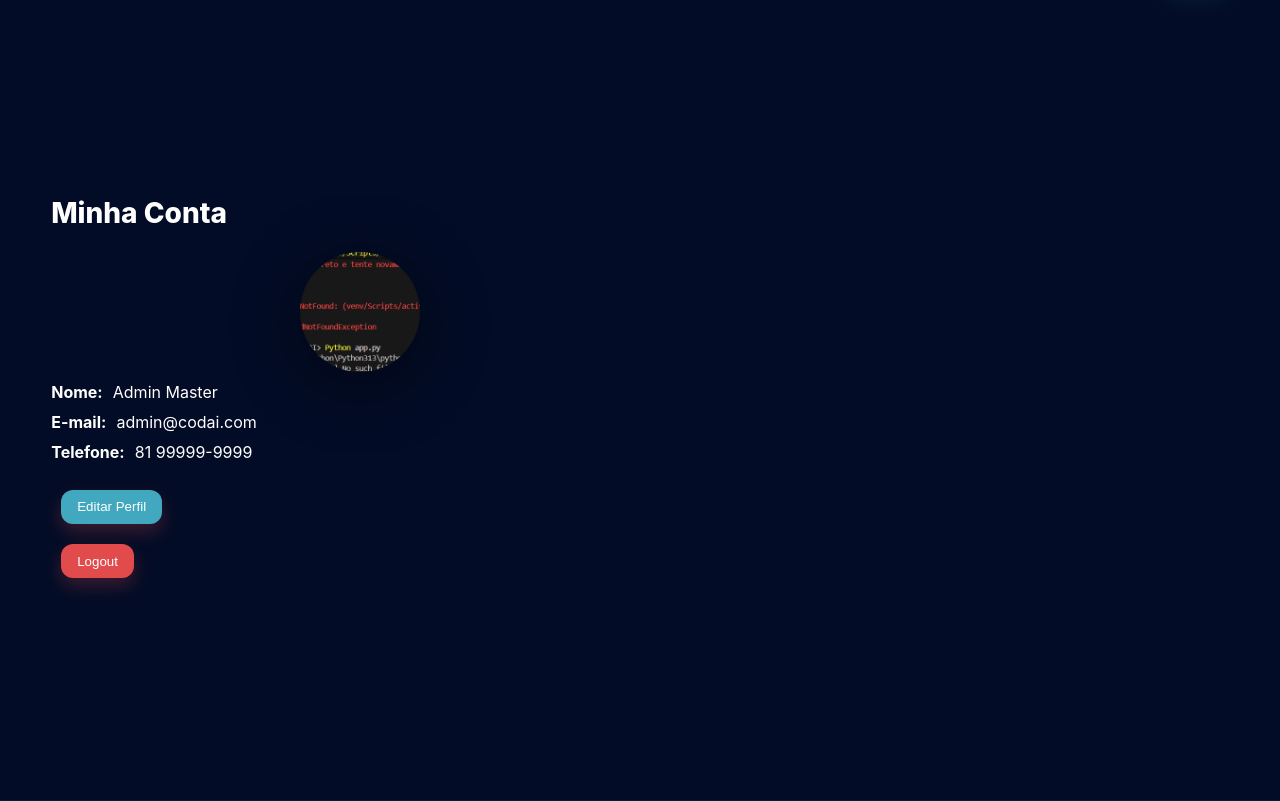
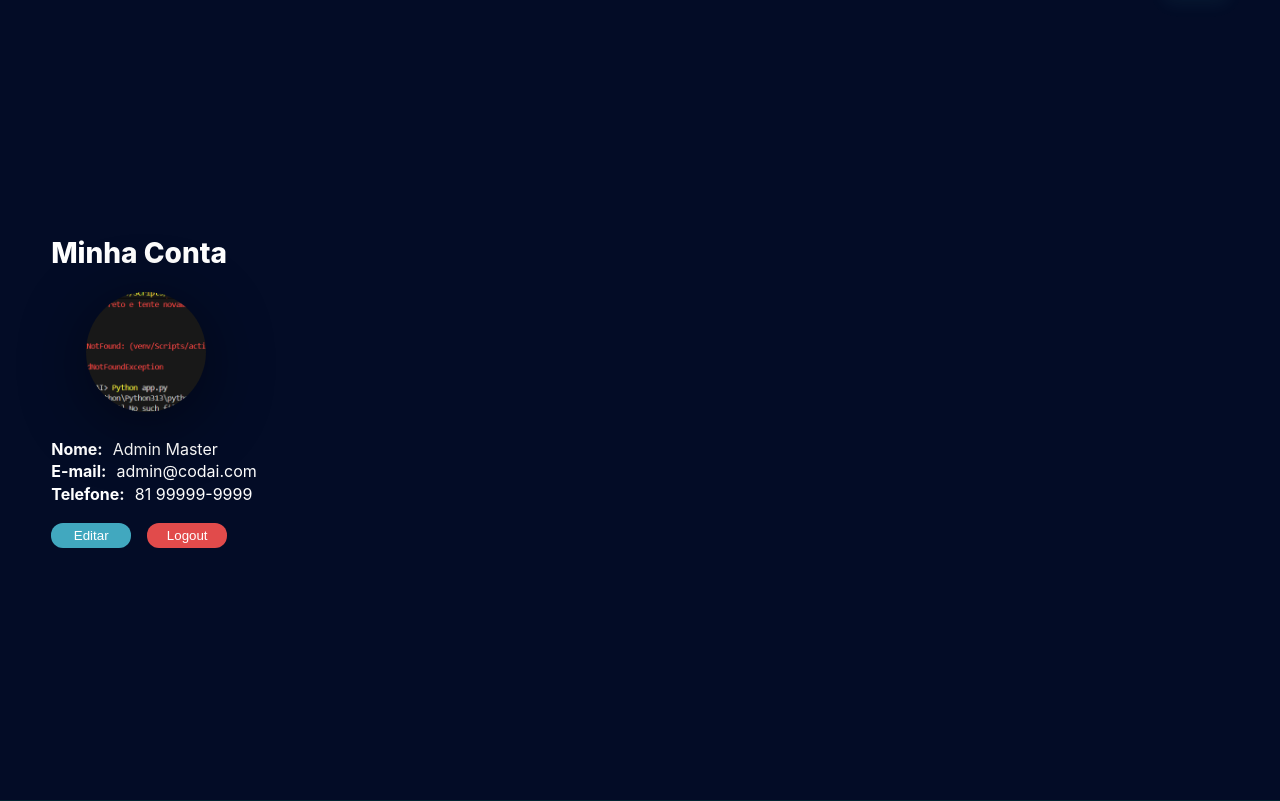
Before and after one commit to Marllonv/CODAI, a Flask app: page /auth/perfil in a window 1280 px wide. Shown: the part 61-862 px from the top of the page. Run offline with Flask 3, Linux system fonts and the light colour scheme; a user stored in the database is signed in; data comes from the database, SQL or seed files in the repository.

Commit message:
Ajuste da largura dos botões no blog e fórum, e melhora a estrutura do perfil

```diff
--- a/static/css/blog.css
+++ b/static/css/blog.css
@@ -64,6 +64,7 @@ body.light .blog-hero {
 /* ACTIONS */
 .blog-btn {
   display: block;
+  width: 250px;
   margin: 25px auto;
   padding: 12px 28px;
   background-color: #6cf5e6;
--- a/static/css/forum.css
+++ b/static/css/forum.css
@@ -127,6 +127,7 @@ body.light .forum-hero p {
 
 .forum-btn {
   display: block;
+  width: 250px;
   margin: 25px auto;
   padding: 12px 28px;
   background-color: #6cf5e6;
--- a/static/css/perfil.css
+++ b/static/css/perfil.css
@@ -29,7 +29,7 @@ body.perfil{ padding: 0; }
 /* ===== HERO ===== */
 .pf-hero{
   display: grid;
-  grid-template-columns: 1.1fr .9fr; /* proporção de colunas semelhante ao seu exemplo */
+  grid-template-columns: 1.1fr .9fr; /*proporção de colunas semelhante ao seu exemplo*/
   align-items: center;
   justify-content: center;
   column-gap: 56px;
@@ -44,44 +44,55 @@ body.perfil{ padding: 0; }
   font-weight: 800;
 }
 
-.pf-row{ margin: 0; }
+.pf-rows-content .pf-row{
+  font-size: 1rem;
+  line-height: 1.4;
+}
+
+/* .pf-row{ margin: 0; } */
 .pf-label{ font-weight: 700; margin-right: .35rem; }
 
-.pf-actions{ margin-top: 8px; }
+.pf-actions{
+  margin-top: 8px;
+  display: flex;
+  gap: 16px;
+}
 
 /* ===== Botões ===== */
 .btn-primary{
-    padding: .6rem 1rem;
   border-radius: 12px;
   background: #41A8BF;
+  width: 80px;
   color: #fff;
   border: none;
   cursor: pointer;
-  margin: 10px;
-  box-shadow: 0 8px 18px rgba(225,75,75,.25);
 }
-.btn-primary:hover{ filter: brightness(1.06); }
+.btn-primary:hover{ filter: brightness(1.25); }
+
+.btn-primary, .btn-danger{
+  padding: 5px 10px;
+}
 
 /* Logout vermelho */
 .btn-danger{
-  padding: .6rem 1rem;
   border-radius: 12px;
+  width: 80px;
   background: #E14B4B;      /* vermelho */
   color: #fff;
   border: none;
   cursor: pointer;
-    margin: 10px;
-  box-shadow: 0 8px 18px rgba(225,75,75,.25);
 }
-.btn-danger:hover{ filter: brightness(1.05); }
+.btn-danger:hover{ filter: brightness(1.25); }
 
 /* ===== Ilustração ===== */
-.pf-illustration{ margin: 0; display: grid; place-items: center; }
+.pf-illustration{ margin: 0; display: grid; place-items: center; margin-bottom: 16px;}
 .pf-illustration img{
   width: 100%;
   max-width: 420px;
   height: auto;
   filter: drop-shadow(0 12px 34px rgba(0,0,0,.45));
+  justify-self: left;
+  margin: 0 0 0 35px;
 }
 
 /* ===== ATIVIDADES ===== */
--- a/templates/auth/perfil.html
+++ b/templates/auth/perfil.html
@@ -21,6 +21,7 @@
                     <img src="{{ url_for('static', filename='image/screen03 1.png') }}" alt="Ilustração de perfil e segurança">
                 {% endif %}
             </figure>
+            <div class="pf-rows-content">
                 <p class="pf-row">
                     <span class="pf-label">Nome:</span>
                     <span id="pf-name">{{ current_user.nome }}</span>
@@ -33,10 +34,11 @@
                     <span class="pf-label">Telefone:</span>
                     <span id="pf-telefone">{{ user.perfil.telefone if user.perfil else '' }}</span>
                 </p>
+            </div>
 
 
                 <div class="pf-actions">
-                    <button href="{{ url_for('auth.editar_perfil') }}" class="btn-primary">Editar Perfil</button>
+                    <button href="{{ url_for('auth.editar_perfil') }}" class="btn-primary">Editar</button>
                     <form action="{{ url_for('auth.logout') }}" method="post">
                         <button class="btn-danger" type="submit">Logout</button>
                     </form>
```
